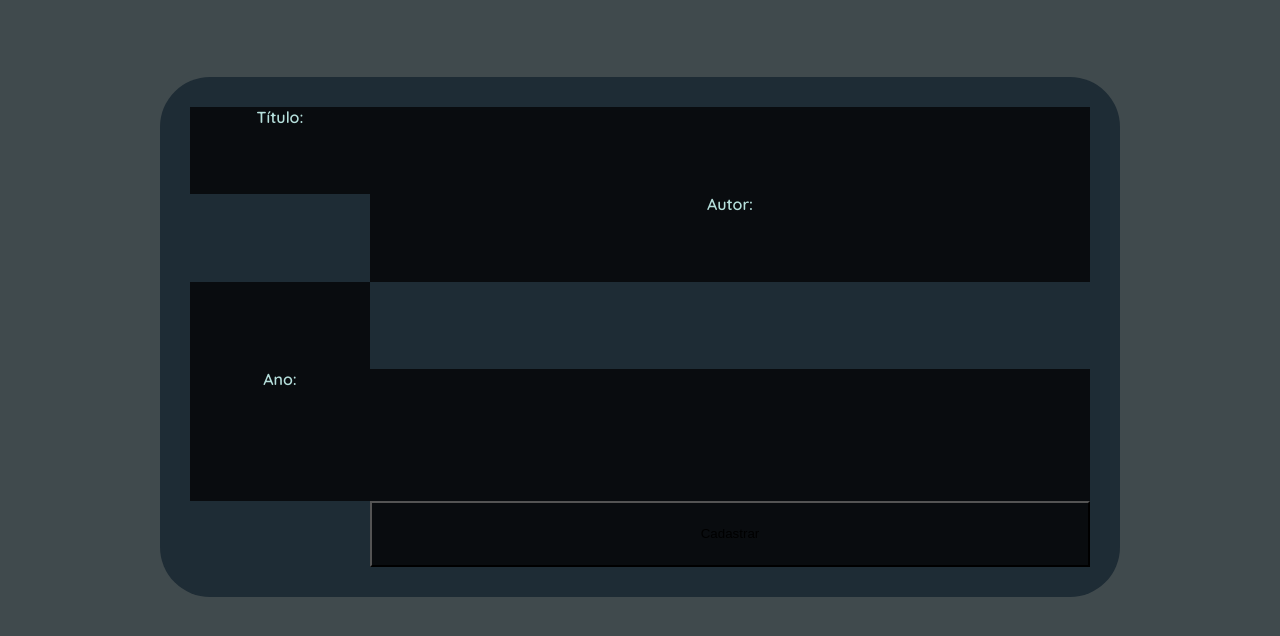
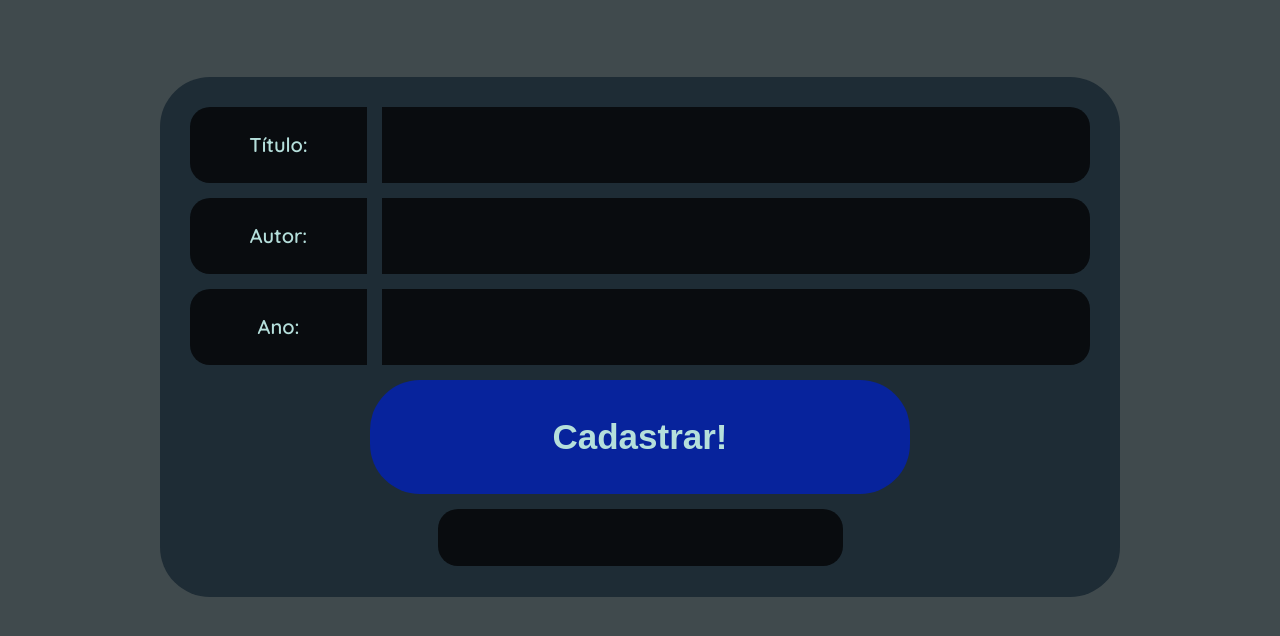
Before and after one commit to Dokiemon/JestDetonado, a website: page public/cadastro.html in a window 1280 px wide. Shown: the part 94-730 px from the top of the page. Drawn offline with Linux system fonts and the light colour scheme.

Commit message:
acho que é isso

```diff
--- a/public/cadastro.html
+++ b/public/cadastro.html
@@ -12,12 +12,12 @@
     <a href="biblioteca" class="link_biblioteca link_button">Biblioteca</a>
     <form id="cadastroForm">
         <label for="title">Título:</label>
-        <input type="text" id="title" name="title" required><br><br>
+        <input type="text" id="title" name="title" required>
         <label for="author">Autor:</label>
-        <input type="text" id="author" name="author" required><br><br>
+        <input type="text" id="author" name="author" required>
         <label for="year">Ano:</label>
-        <input type="number" id="year" name="year" required><br><br>
-        <button type="submit">Cadastrar</button>
+        <input type="number" id="year" name="year" required>
+        <button type="submit">Cadastrar!</button>
         <div class="livro-cadastrado"></div>
     </form>
 </body>
--- a/public/style.css
+++ b/public/style.css
@@ -176,23 +176,81 @@ body::-webkit-scrollbar-thumb {
     color: var(--white);
     font-family: 'Quicksand', sans-serif;
     font-weight: 600;
+    align-items: center;
     justify-items: center;
-    align-items: center;
+    gap: 15px;
 }
 
 #cadastroForm *{
     background-color: var(--dark-gray);
     height: 100%;
+}
+
+#cadastroForm label {
+    display: flex;
+    justify-content: center;
+    align-items: center;
+    text-align: center;
+    font-size: 20px;
     width: 100%;
 }
 
-#cadastroForm label{
-    text-align: center;
+#cadastroForm input{
+    background: var(--dark-gray);
+    color: var(--white);
+    height: 48px;
+    border-radius: 0 20px 20px 0;
+    box-sizing: border-box;
+    border: none;
+    padding: 0 15px;
+    height: 100%;
+    font-size: 20px;
+    width: 100%;
 }
 
-#cadastroForm input{
-    color: black;
-    margin: 0;
+#cadastroForm label:nth-child(odd){
+    grid-column: 1 / 2;
+    border-radius: 20px 0 0 20px;
+}
+
+#cadastroForm button{
+    grid-area: 4 / 1 / 5 / 3;
+    font-size: 35px;
+    font-weight: 900;
+    color: var(--white);
+    background-color: var(--dark-blue);
+    border: none;
+    border-radius: 50px;
     box-sizing: border-box;
-    border: 0;
+    transition: 0.5s;
+    width: 60%;
 }
+
+#cadastroForm button:hover{
+    background: var(--light-gray);
+    cursor: pointer;
+}
+
+.livro-cadastrado{
+    display: flex;
+    justify-content: center;
+    align-items: center;
+    grid-area: 5 / 1 / 6 / 3;
+    border-radius: 20px;
+    width: 45%;
+    color: var(--dark-blue);
+    text-justify: center;
+    text-align: center;
+    font-size: 25px;
+    font-weight: 600;
+}
+
+#cadastroForm input:focus-visible {
+    outline: 2px solid var(--white);
+    outline-offset: 2px;
+}
+
+input[type="number"] {
+    appearance: textfield;
+    -moz-appearance: textfield;
+}
```
